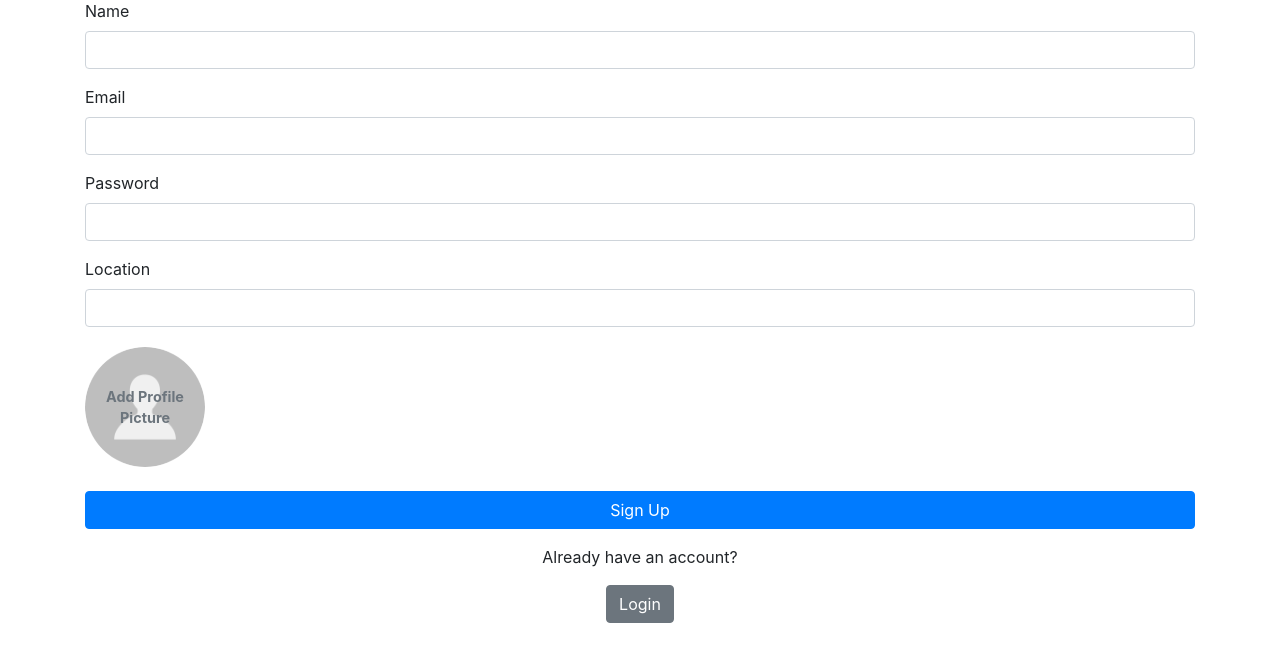
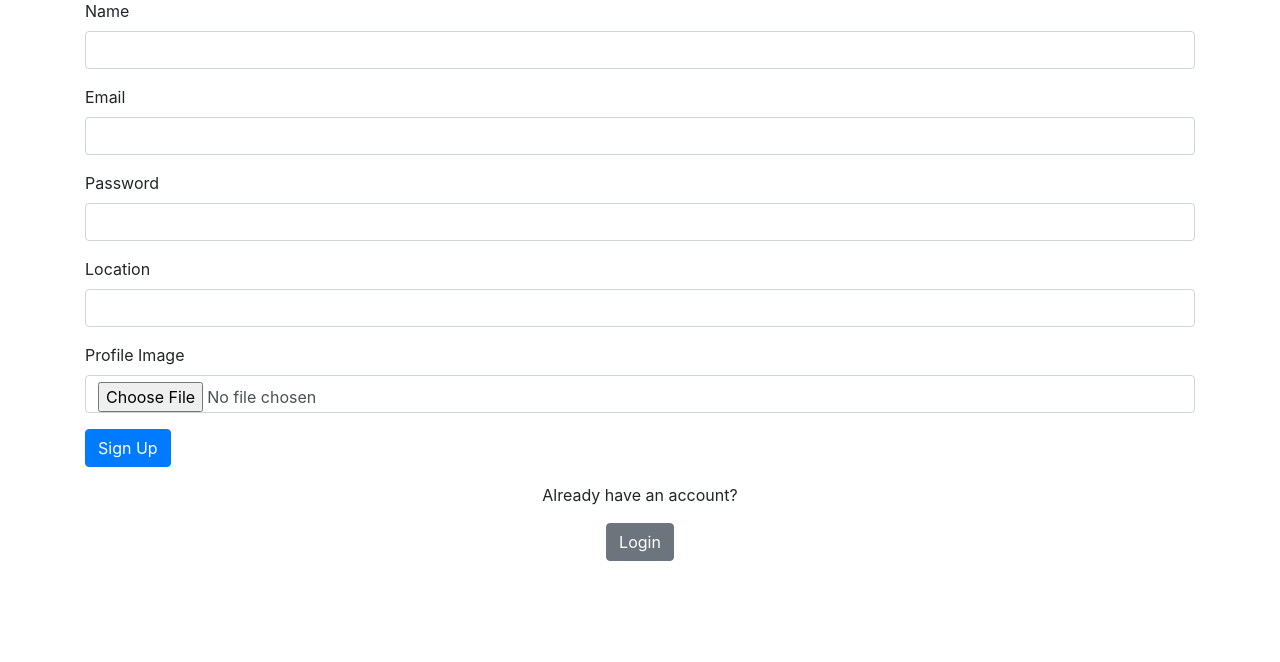
Before and after one commit to ynallamo/Team21, a Flask app: page /signup in a window 1280 px wide. Shown: the part 95-757 px from the top of the page. Run offline with Flask 3, Linux system fonts and the light colour scheme; some libraries are stand-ins or nearby versions.

Commit message:
profile picture

```diff
--- a/app.py
+++ b/app.py
@@ -37,16 +37,26 @@ def signup():
     if request.method == 'POST':
         name = request.form['name']
         email = request.form['email']
-        password = request.form['password']  # Get the password from the form
+        password = request.form['password']
 
-        # Hash the password using SHA-256
+        # Hash the password
         hashed_password = hashlib.sha256(password.encode('utf-8')).hexdigest()
 
+        # Handle profile image
+        profile_image = None
+        if 'profile_image' in request.files:
+            image_file = request.files['profile_image']
+            if image_file and allowed_file(image_file.filename):
+                filename = secure_filename(image_file.filename)
+                profile_image = os.path.join(app.config['UPLOAD_FOLDER'], filename)
+                image_file.save(profile_image)
+
+        # Insert data into the database
         conn = get_db_connection()
         try:
             conn.execute(
-                'INSERT INTO Users (name, email, password) VALUES (?, ?, ?)',
-                (name, email, hashed_password)  # Store the hashed password
+                'INSERT INTO Users (name, email, password, profile_image) VALUES (?, ?, ?, ?)',
+                (name, email, hashed_password, profile_image)
             )
             conn.commit()
             flash("Signup successful! You can now log in.", "success")
@@ -57,7 +67,6 @@ def signup():
             conn.close()
 
     return render_template('signup.html')
-
 
 # Route for user login
 @app.route('/')
@@ -551,6 +560,7 @@ def submit_review(owner_id):
 
     return redirect(request.referrer)  # Redirect back to the item details page
 
+
 @app.route('/profile', methods=['GET'])
 def profile():
     if 'user_id' not in session:
@@ -559,8 +569,6 @@ def profile():
 
     user_id = session['user_id']
     conn = get_db_connection()
-
-    # Fetch the current user's information
     user = conn.execute('SELECT * FROM Users WHERE user_id = ?', (user_id,)).fetchone()
     conn.close()
 
--- a/templates/signup.html
+++ b/templates/signup.html
@@ -52,38 +52,31 @@
 <body>
     <div class="container mt-5">
         <h2 class="text-center">Sign Up</h2>
-        <form method="POST" action="{{ url_for('signup') }}" id="signupForm" enctype="multipart/form-data">
+        <form method="POST" action="{{ url_for('signup') }}" enctype="multipart/form-data">
             <div class="form-group">
                 <label for="name">Name</label>
                 <input type="text" class="form-control" id="name" name="name" required>
-                <div class="error-message" id="nameError"></div>
             </div>
             <div class="form-group">
                 <label for="email">Email</label>
                 <input type="email" class="form-control" id="email" name="email" required>
-                <div class="error-message" id="emailError"></div>
             </div>
             <div class="form-group">
                 <label for="password">Password</label>
                 <input type="password" class="form-control" id="password" name="password" required>
-                <div class="error-message" id="passwordError"></div>
             </div>
             <div class="form-group">
                 <label for="location">Location</label>
                 <input type="text" class="form-control" id="location" name="location" required>
-                <div class="error-message" id="locationError"></div>
+            </div>
+            <div class="form-group">
+                <label for="profile_image">Profile Image</label>
+                <input type="file" class="form-control" id="profile_image" name="profile_image" accept="image/*">
             </div>
 
-            <!-- Profile Picture Upload Section -->
-            <div class="profile-picture-container">
-                <div class="profile-picture" id="profilePicture" style="background-image: url('{{ url_for('static', filename='images/default-avatar.png') }}');">
-                    <input type="file" id="profileImage" name="profile_image" accept="image/*" onchange="previewImage(event)">
-                    <span id="profileText">Add Profile Picture</span>
-                </div>
-            </div>
+            <button type="submit" class="btn btn-primary">Sign Up</button>
+        </form>
 
-            <button type="submit" class="btn btn-primary btn-block mt-4">Sign Up</button>
-        </form>
 
         <div class="mt-3 text-center">
             <p>Already have an account?</p>
```
Also changed, not shown: templates/profile.html (+19 -6 lines), smart_neighborhood_exchange.db, static/images/headshot.jpg (added).
